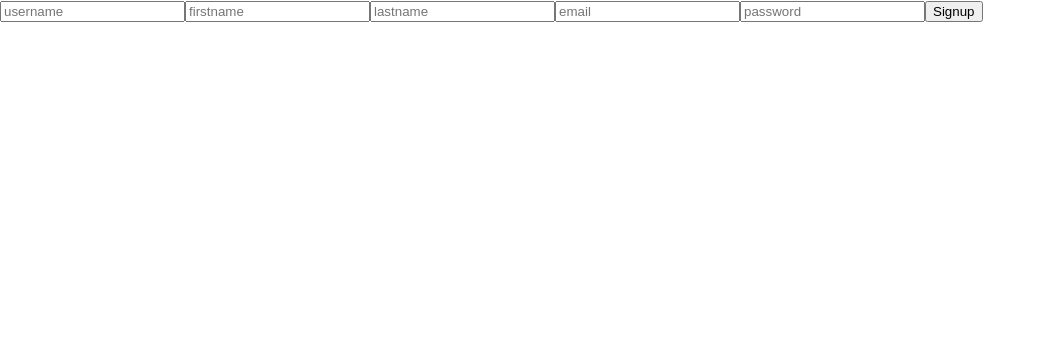
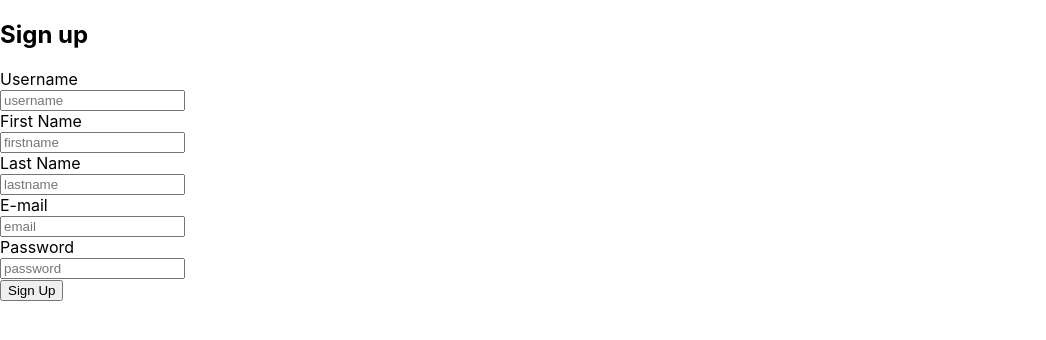
Before and after one commit to mirandamk/project-3-client, a React (Create React App) app: page /signup in a window 1280 px wide. Shown: the top 340 px of the page, without its empty margins (0-1046 px from the left). Built offline with nearby package versions, Linux system fonts and the light colour scheme; no server answers.

Commit message:
working sign up with authentication

```diff
--- a/src/pages/Signup.js
+++ b/src/pages/Signup.js
@@ -1,12 +1,8 @@
-import React, { Component } from 'react'
-import axios from "axios";
-import qs from "qs";
-import {signup} from "../utils/auth";
-// import Nav from "../components/Nav";
-// import "./Signup.css";
+import React from 'react';
+import { signup } from "../utils/auth";
 
-export default class Signup extends Component {
 
+export default class Signup extends React.Component {
                  constructor(props) {
                    super(props);
                    this.handleChange = this.handleChange.bind(this);
@@ -14,135 +10,110 @@ export default class Signup extends Component {
                  }
 
                  state = {
-    username: "",
-    firstname: "",
-    lastname: "",
-    email: "",
-    password: ""
+                   user: {
+                     username: '',
+                     firstname: '',
+                     lastname: '',
+                     email: '',
+                     password: '',
+                   },
+                 };
+
+                 handleChange(event) {
+                   let userCopy = { ...this.state.user };
+                   userCopy[event.target.name] = event.target.value;
+                   this.setState({
+                     user: userCopy,
+                   });
                  }
 
-  handleChange(e) {
-    this.setState({
-      [e.target.name]: e.target.value
+                 handleSubmit() {
+                   signup(this.state.user)
+                     .then(() => {
+                       this.props.history.push('/');
+                       console.log(this.state.user);
                      })
-  }
-
-  handleSubmit= (e) => {
-    e.preventDefault()
-    signup(this.state.user)
-    .then((response)=>{
-      console.log(response.data.message)
-    })
-
-
-    axios({
-      method: 'POST',
-      data: qs.stringify(this.state),
-      url: 'http://localhost:3000/user/signup',
-      headers: {
-        'Content-Type': 'application/x-www-form-urlencoded',
-      },
-    })
-      .then((response) => {
-        debugger;
-        localStorage.setItem('user', JSON.stringify(response.data));
-        this.props.history.push('/');
-      })
-      .catch((error) => {
-        debugger;
+                     .catch((err) => {
+                       console.log(err);
                      });
                  }
 
                  render() {
                    return (
-      <div className="signup-container">
-        <div className="signup-nav">
-        </div>
-        <div className="signup-form">
-          <form onSubmit={this.handleSubmit}>
-            <input onChange={this.handleChange} value={this.state.username} placeholder="username" type="text" name="username" />
-            <input onChange={this.handleChange} value={this.state.firstname} placeholder="firstname" type="text" name="firstname" />
-            <input onChange={this.handleChange} value={this.state.lastname} placeholder="lastname" type="text" name="lastname" />
-            <input onChange={this.handleChange} value={this.state.email} placeholder="email" type="text" name="email" />
-            <input onChange={this.handleChange} value={this.state.password} placeholder="password" type="password" name="password" />
-            <button type="submit">Signup </button>
-          </form>
+                     <div className="sign-up-container">
+                       <h2>Sign up</h2>
+                       <div className="sign-up-form">
+                         <label>Username</label>
+                         <div>
+                           <input
+                             onChange={this.handleChange}
+                             value={this.state.username}
+                             name="username"
+                             type="text"
+                             placeholder="username"
+                             className="form-section"
+                           />
                          </div>
                        </div>
-    )
+                       <div className="sign-up-form">
+                         <label>First Name</label>
+                         <div>
+                           <input
+                             onChange={this.handleChange}
+                             value={this.state.firstname}
+                             name="firstname"
+                             type="text"
+                             placeholder="firstname"
+                             className="form-section"
+                           />
+                         </div>
+                       </div>
+                       <div className="sign-up-form">
+                         <label>Last Name</label>
+                         <div>
+                           <input
+                             onChange={this.handleChange}
+                             value={this.state.lastname}
+                             name="lastname"
+                             type="text"
+                             placeholder="lastname"
+                             className="form-section"
+                           />
+                         </div>
+                       </div>
+                       <div className="sign-up-form">
+                         <label>E-mail</label>
+                         <div>
+                           <input
+                             onChange={this.handleChange}
+                             value={this.state.email}
+                             name="email"
+                             type="text"
+                             placeholder="email"
+                             className="form-section"
+                           />
+                         </div>
+                       </div>
+                       <div className="sign-up-form">
+                         <label>Password</label>
+                         <div>
+                           <input
+                             onChange={this.handleChange}
+                             value={this.state.password}
+                             name="password"
+                             type="password"
+                             placeholder="password"
+                             className="form-section"
+                           />
+                         </div>
+                       </div>
+                       <button
+                         className="signup-btn"
+                         onClick={this.handleSubmit}
+                       >
+                         Sign Up
+                       </button>
+                     </div>
+                   );
                  }
                }
-
-
-
-// insf
-// import React, { Component } from 'react';
-// import { signup } from '../utils/auth';
-// import Axios from 'axios';
-
-// export default class Signup extends Component {
-//   state = {
-//     user: {},
-//   };
-
-//   formHandler = (e) => {
-//     let formdata = { ...this.state.user };
-//     formdata[e.target.name] = e.target.value;
-//     this.setState({
-//       user: formdata,
-//     });
-//   };
-
-//   submitHandler = (e) => {
-//     e.preventDefault();
-//     signup(this.state.user)
-//       .then((response) => {
-//         this.props.history.push('/');
-//       })
-//       .catch((err) => console.log(err));
-//   };
-
-//   checkUserExists = (username) => {};
-
-//   render() {
-//     return (
-//         <form className="signup" onSubmit={this.submitHandler}>
-//           <input
-//             name="username"
-//             type="text"
-//             onChange={this.formHandler}
-//             placeholder="username"
-//             required
-//           />
-//           <input
-//             name="email"
-//             type="text"
-//             onChange={this.formHandler}
-//             placeholder="email"
-//           />
-//           <input
-//             name="firstname"
-//             type="text"
-//             onChange={this.formHandler}
-//             placeholder="firstname"
-//             required
-//           />
-//             <input
-//             name="lastname"
-//             type="text"
-//             onChange={this.formHandler}
-//             placeholder="lastname"
-//             required
-//           />
-//           <input
-//             name="password"
-//             type="password"
-//             onChange={this.formHandler}
-//             placeholder="password"
-//             required
-//           />
-//           <button type="submit">Sign Up</button>
-//         </form>
-//     );
-//   }
-// }
--- a/src/utils/auth.js
+++ b/src/utils/auth.js
@@ -1,36 +1,34 @@
 import Axios from 'axios';
-import qs from 'querystring';
-import { createBrowserHistory } from 'history';
-const history = createBrowserHistory();
+// import qs from 'qs';
+var qs = require('qs');
+// import { createBrowserHistory } from 'history';
+// const history = createBrowserHistory();
 
 const axios = Axios.create({
   withCredentials: true,
   baseURL: process.env.REACT_APP_API,
 });
 
-// export const login = function (username, password) {
-//   return axios({
-//     method: 'POST',
-//     url: '/auth/login',
-//     headers: { 'content-type': 'application/x-www-form-urlencoded' },
-//     data: qs.stringify({ username, password }),
-//   }).then((response) => {
-//     setUser(response.data);
-//   });
-// };
-
-export const signup = function ({
-  username,
-  password,
-  firstname,
-  lastname,
-  email,
-}) {
+export const login = function (username, password) {
   return axios({
     method: 'POST',
-    url: 'http://localhost:3000/user/signup',
+    url: '/auth/login',
     headers: { 'content-type': 'application/x-www-form-urlencoded' },
-    data: qs.stringify({ username, firstname, lastname, password, email }),
+    data: qs.stringify({ username, password }),
+  }).then((response) => {
+    setUser(response.data);
+  });
+};
+
+export const signup = (user) => {
+  return axios({
+    method: 'POST',
+    url: 'http://localhost:3000/signup',
+    data: user, //qs.stringify(user),
+    // data: this.state.user,
+    withCredentials: true,
+    //headers: { 'content-type': 'application/x-www-form-urlencoded' },
+    headers: { 'content-type': 'application/json' },
   }).then((response) => {
     setUser(response.data);
   });
@@ -41,13 +39,13 @@ export const signup = function ({
 //   return !!user;
 // };
 
-export const setUser = function (user) {
-  localStorage.setItem('user', JSON.stringify(user));
+export const setUser = (user) => {
+  window.localStorage.setItem('user', JSON.stringify(user));
 };
 
-// export const getUser = function () {
-//   return JSON.parse(localStorage.getItem('user'));
-// };
+export const getUser = () => {
+  return JSON.parse(window.localStorage.getItem('user'));
+};
 
 // export const logout = function () {
 //   return axios({
@@ -58,10 +56,6 @@ export const setUser = function (user) {
 //     history.push('/home');
 //   });
 // };
-
-
-
-
 
 // import Axios from 'axios';
 // import qs from 'qs';
```
Lines whose indentation alone changed are shown as unchanged.
